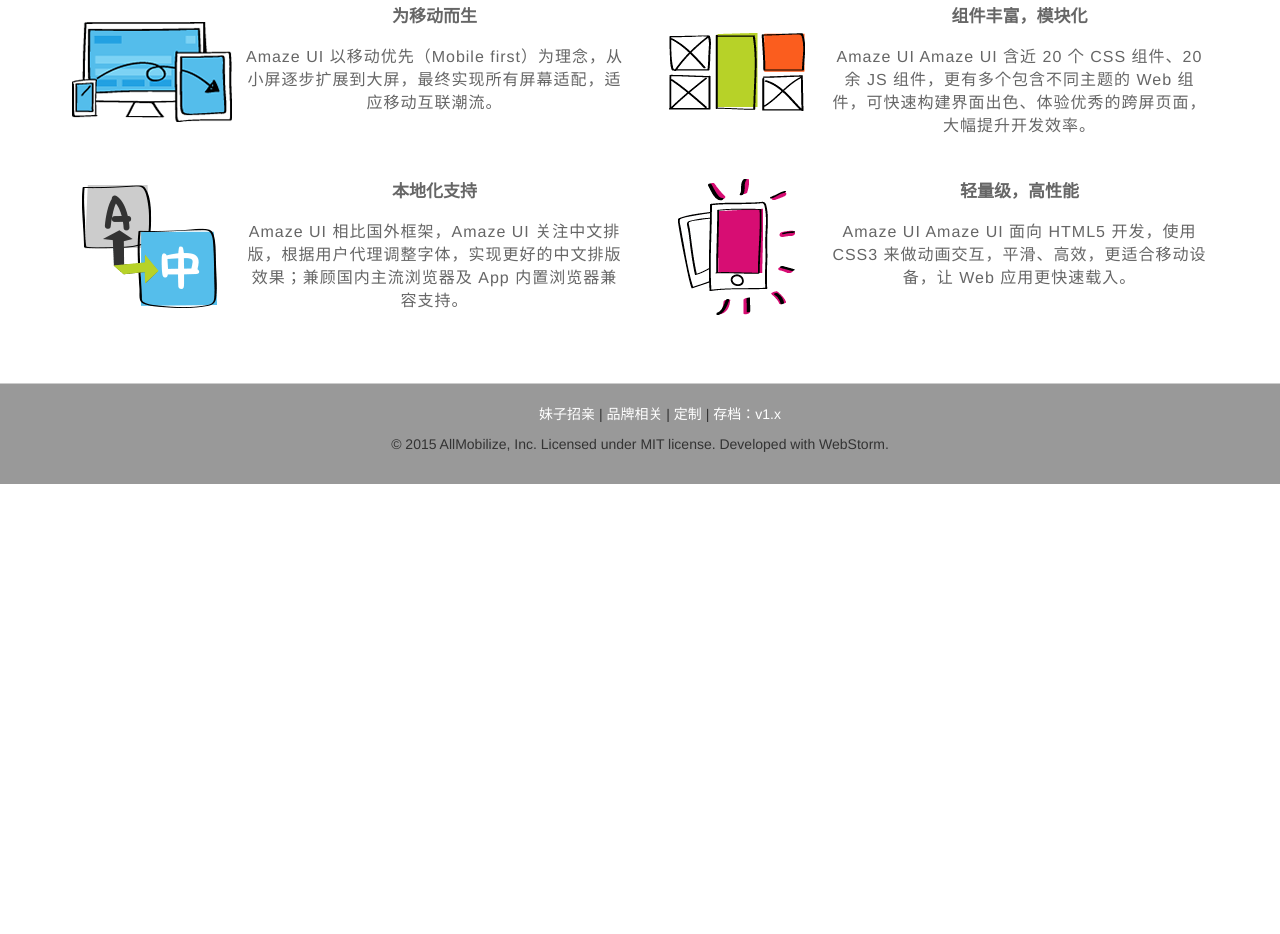
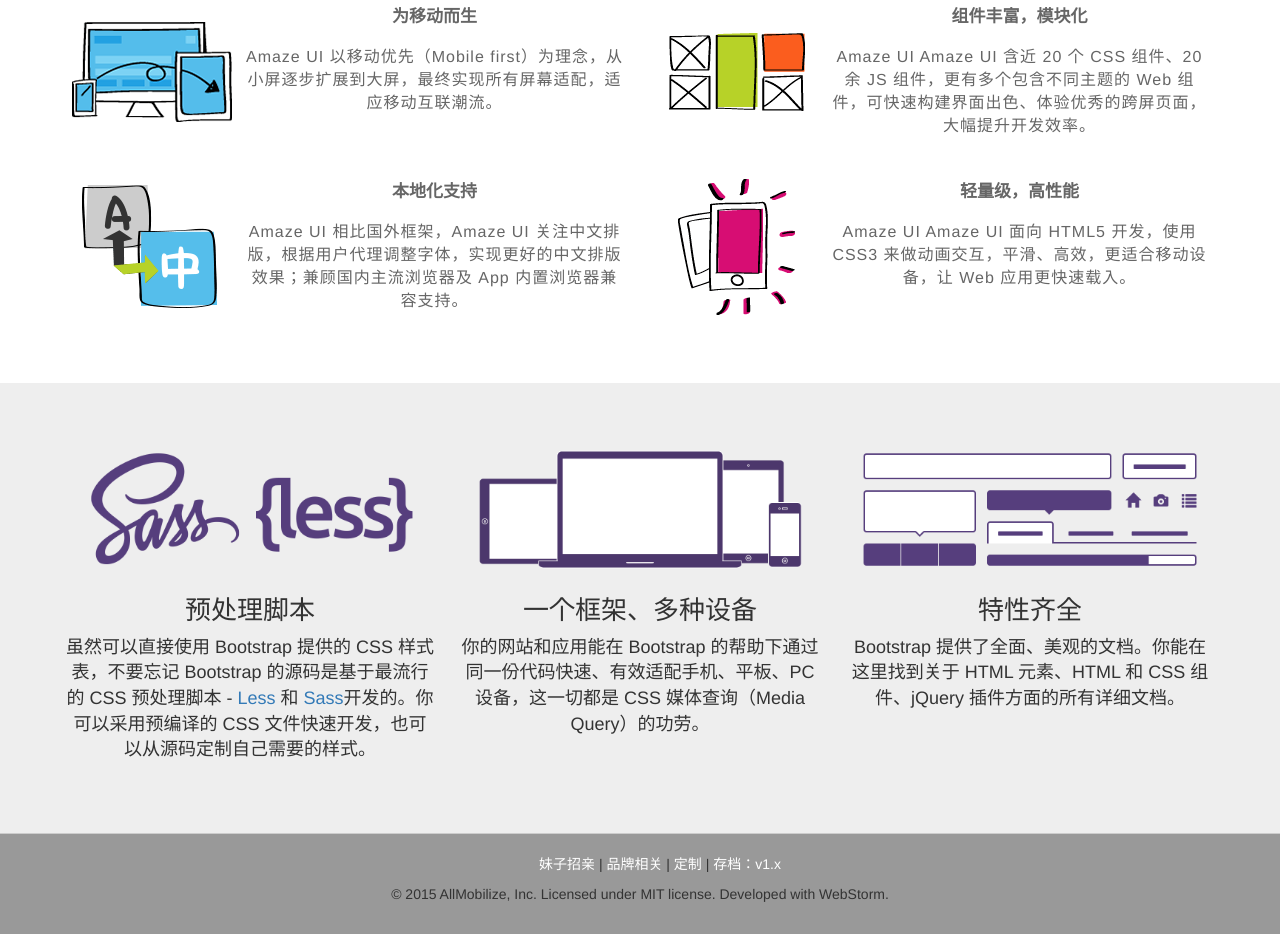
Before and after one commit to zhangkaihongzkh/bootstrapWebsite, a plain HTML site: page index.html in a window 1280 px wide. Shown: the part 626-1560 px from the top of the page. Before the commit the page ends 1110 px from the top, so only its background shows below. Drawn offline with Linux system fonts and the light colour scheme.

Commit message:
增加了首页内容

```diff
--- a/css/style.css
+++ b/css/style.css
@@ -59,6 +59,23 @@
 .tab1 .row p{
 	font-size: 16px;
 }
+.tab2{
+	background-color: #eee;
+}
+.tab2 .tab2-card{
+	padding: 60px 10px;
+}
+.tab2 .tab2-card h3{
+	font-size: 20px;
+}
+.tab2 .tab2-card p{
+	font-size: 15px;
+}
+
+.tab2 h3,
+.tab2 p{
+	text-align: center;
+}
 
 /* footer区域 */
 #footer{
@@ -94,6 +111,12 @@
 	.media-heading{
 		font-size: 18px;
 	}
+	.tab2 .tab2-card h3{
+		font-size: 22px;
+	}
+	.tab2 .tab2-card p{
+		font-size: 16px;
+	}
 }
 
 /* 中等屏幕（桌面显示器，大于等于 992px） */
@@ -110,6 +133,12 @@
 	.media-heading{
 		font-size: 19px;
 	}
+	.tab2 .tab2-card h3{
+		font-size: 24px;
+	}
+	.tab2 .tab2-card p{
+		font-size: 17px;
+	}
 }
 /* 大屏幕（大桌面显示器，大于等于 1200px） */
 @media (min-width: 1200px){
@@ -125,4 +154,10 @@
 	.media-heading{
 		font-size: 20px;
 	}
+	.tab2 .tab2-card h3{
+		font-size: 26px;
+	}
+	.tab2 .tab2-card p{
+		font-size: 18px;
+	}
 }
--- a/index.html
+++ b/index.html
@@ -191,6 +191,29 @@
 		</div>
 	</div>
 
+	<div class="tab2">
+		<div class="container">
+			<div class="row">
+				<div class="col-md-4 col-sm-4 tab2-card">
+					<img src="img/sass-less.png" class="img-responsive center-block">
+					<h3>预处理脚本</h3>
+					<p>虽然可以直接使用 Bootstrap 提供的 CSS 样式表，不要忘记 Bootstrap 的源码是基于最流行的 CSS 预处理脚本 - <a href="">Less</a> 和 <a href="">Sass</a>开发的。你可以采用预编译的 CSS 文件快速开发，也可以从源码定制自己需要的样式。</p>
+				</div>
+				<div class="col-md-4 col-sm-4 tab2-card">
+					<img src="img/devices.png" class="img-responsive center-block">
+					<h3>一个框架、多种设备</h3>
+					<p>你的网站和应用能在 Bootstrap 的帮助下通过同一份代码快速、有效适配手机、平板、PC 设备，这一切都是 CSS 媒体查询（Media Query）的功劳。</p>
+				</div>
+				<div class="col-md-4 col-sm-4 tab2-card">
+					<img src="img/components.png" class="img-responsive center-block">
+					<h3>特性齐全</h3>
+					<p>Bootstrap 提供了全面、美观的文档。你能在这里找到关于 HTML 元素、HTML 和 CSS 组件、jQuery 插件方面的所有详细文档。</p>
+				</div>
+			</div>
+		</div>
+	</div>
+
+
 	<!-- 增加footer区域 -->
 	<footer id="footer">
 		<div class="container">
```
Also changed, not shown: img/components.png (added), img/devices.png (added), img/sass-less.png (added).
